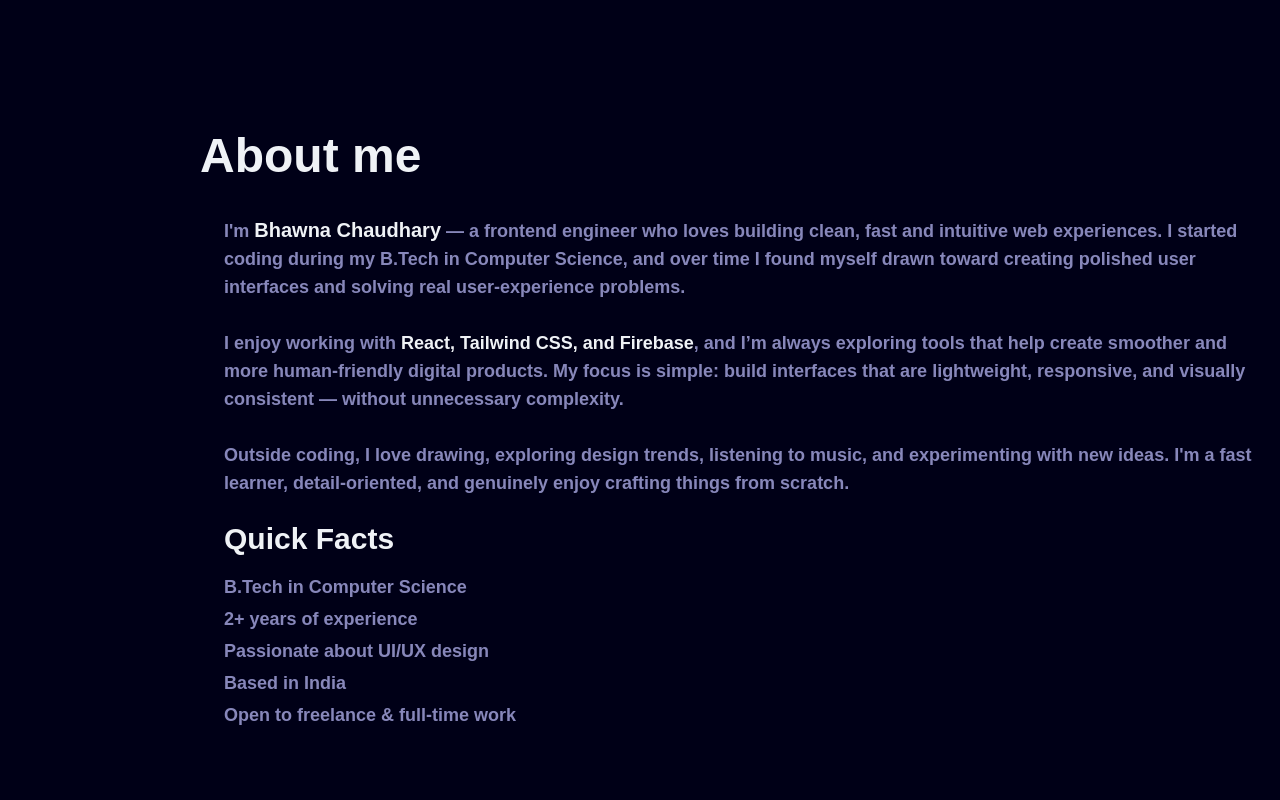
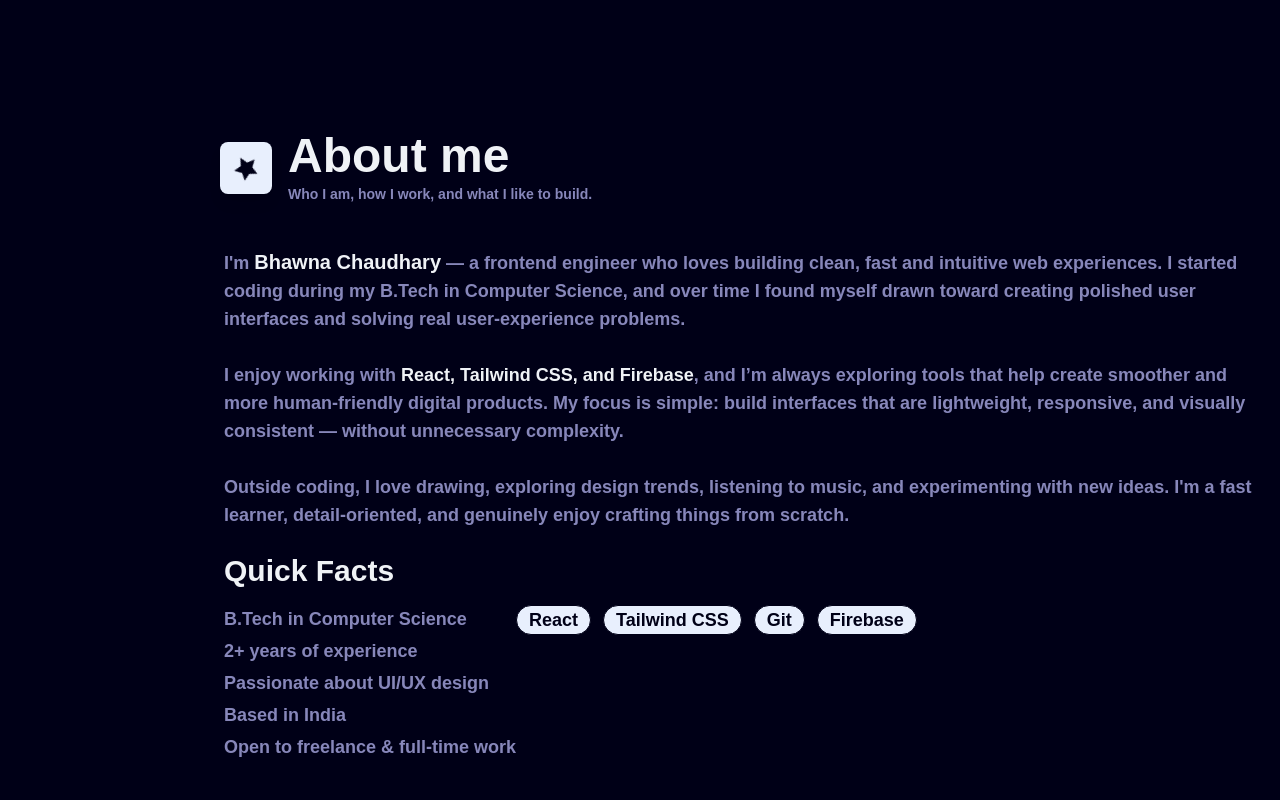
Before and after one commit to shiba-murmu/project-public-portfolio-website, a React (Vite) app: page / in a window 1280 px wide. Shown: the part 900-1700 px from the top of the page. Built offline with nearby package versions, Linux system fonts and the light colour scheme; a web font is replaced by a local one.

Commit message:
ALL ui is now set to the best user experience.

```diff
--- a/src/pages/Education_experience/Education_experience.jsx
+++ b/src/pages/Education_experience/Education_experience.jsx
@@ -80,14 +80,16 @@ export default function Education_experience() {
 
                 {/* Tabs / heading */}
                 <div className='w-[90%] md:w-[75%] flex flex-col md:flex-row md:items-end gap-4 md:gap-8 mt-4'>
-                    <div className='flex-1'>
-                        <h3 className='text-xl md:text-2xl font-bold'>Experience</h3>
-                        <p className='text-sm text-(--muted-text) mt-2'>Work history, projects and tech stacks — concise and scannable.</p>
-                    </div>
-
-                    <div className='flex gap-3 items-center'>
-                        <button className='px-3 py-1 rounded-md bg-(--button-background) text-(--button-text-color)'>Download CV</button>
-                        {/* <button onClick={() => document.getElementById('education-scroll')?.scrollIntoView({ behavior: 'smooth' })} className='px-3 py-1 rounded-md border border-(--border-color)'>Education</button> */}
+                    <div className="flex items-center gap-4 mb-6">
+                        <div className="p-3 rounded-lg bg-(--button-background) border border-(--border-color)">
+                            <svg width="28" height="28" className='animate-spin' viewBox="0 0 24 24" fill="none" xmlns="http://www.w3.org/2000/svg">
+                                <path d="M12 2L15.09 8.26L22 9.27L17 14.14L18.18 21.02L12 17.77L5.82 21.02L7 14.14L2 9.27L8.91 8.26L12 2Z" fill="var(--button-text-color)" />
+                            </svg>
+                        </div>
+                        <div className='flex-1'>
+                            <h3 className='text-xl md:text-2xl font-bold'>Experience</h3>
+                            <p className='text-sm text-(--muted-text) mt-2'>Work history, projects and tech stacks — concise and scannable.</p>
+                        </div>
                     </div>
                 </div>
 
--- a/src/pages/about/About.jsx
+++ b/src/pages/about/About.jsx
@@ -9,18 +9,26 @@ function About() {
     })
     return (
         <>
-            <div id='about' className='min-h-screen pt-5 md:pt-40 rounded-t-full  md:pl-50 flex flex-col justify-center md:justify-start items-center md:items-start  font-semibold'>
-                <div className=''>
-                    {/* <Heading_text text='About me' /> */}
+            <div id='about' className='min-h-screen pt-5 md:pt-40 rounded-t-full  md:pl-50 flex flex-col justify-center md:justify-start items-left tems-start  font-semibold'>
+                <div className="flex items-center px-5 gap-4 mb-2">
+                    <div className="p-3 rounded-lg bg-(--button-background)  shadow-lg">
+                        {/* simple badge icon */}
+                        <svg width="28" height="28" viewBox="0 0 24 24" className='animate-spin' fill="none" xmlns="http://www.w3.org/2000/svg">
+                            <path d="M12 2L15.09 8.26L22 9.27L17 14.14L18.18 21.02L12 17.77L5.82 21.02L7 14.14L2 9.27L8.91 8.26L12 2Z" fill="var(--button-text-color)" />
+                        </svg>
+                    </div>
+
+                    <div>
                         <Text text={'About me'} />
-
+                        <p className="text-sm text-(--muted-text) mt-1">Who I am, how I work, and what I like to build.</p>
+                    </div>
                 </div>
 
                 <div>
                     <section id="about" className="p-6 rounded-2xl" style={{ background: '' }}>
                         <div className="mt-3 md:flex md:flex-col md:gap-6">
                             <p
-                                className="text-md md:text-lg text-(--muted-text)                                                                              md:flex-1  text-center md:text-left"
+                                className="text-md md:text-lg text-(--muted-text)                                                                              md:flex-1  text-lefttext-left"
 
                             >
                                 I'm <span className="font-extrabold text-md md:text-xl text-(--text-color)">{name} {lastName}</span> — a frontend engineer who loves building
@@ -38,15 +46,25 @@ function About() {
                                 from scratch.
                             </p>
 
-                            <div className="mt-6 flex flex-col gap-2 justify-center items-center md:justify-start md:items-start md:mt-0 md:w-full">
+                            <div className="mt-6 flex flex-col gap-2 justify-left -center md:justify-start md:items-start md:mt-0 md:w-full">
                                 <h4 className="font-extrabold text-2xl md:text-3xl mb-2">Quick Facts</h4>
-                                <ol className=" text-(--muted-text) text-center md:text-start list-inside space-y-1 text-md md:text-lg">
+                                <div className='md:flex md:justify-center md:items-start'>
+                                    <ol className=" text-(--muted-text) md:text-start list-inside space-y-1 text-md md:text-lg">
                                         <li>B.Tech in Computer Science</li>
                                         <li>2+ years of experience</li>
                                         <li>Passionate about UI/UX design</li>
                                         <li>Based in India</li>
                                         <li>Open to freelance & full-time work</li>
                                     </ol>
+                                    <div className='md:flex md:justify-center md:items-center'>
+                                        <ul className='text-md md:text-lg flex flex-wrap gap-3 '>
+                                            <li className='px-3 border bg-(--button-background) text-(--button-text-color) rounded-full'>React</li>
+                                            <li className='px-3 border bg-(--button-background) text-(--button-text-color) rounded-full'>Tailwind CSS</li>
+                                            <li className='px-3 border bg-(--button-background) text-(--button-text-color) rounded-full'>Git</li>
+                                            <li className='px-3 border bg-(--button-background) text-(--button-text-color) rounded-full'>Firebase</li>
+                                        </ul>
+                                    </div>
+                                </div>
                             </div>
                         </div>
                     </section>
--- a/src/pages/educationDetails/Education.jsx
+++ b/src/pages/educationDetails/Education.jsx
@@ -43,7 +43,7 @@ const Education = () => {
         return (
             <div className={`w-full flex flex-col md:flex-row items-stretch gap-6`}>
                 {/* content block */}
-                <div className={`flex-1 flex ${contentOrder} justify-${align === 'left' ? 'start' : 'end'}`}>
+                <div className={`flex-1 flex ${contentOrder} ${align === 'left' ? 'justify-start' : 'justify-end'}`}>
                     <div className="bg-(--footer-background) border border-(--border-color) rounded-2xl p-6 md:p-10 w-full max-w-2xl shadow-sm hover:shadow-md transition-shadow">
                         <div className="flex items-start justify-between gap-4">
                             <div>
@@ -110,7 +110,7 @@ const Education = () => {
                 <div className="flex flex-col gap-8">
                     {data.map((item, idx) => (
                         <div key={idx} className="">
-                            <EducationCard item={item} align={idx % 2 === 0 ? 'left' : 'right'} />
+                            <EducationCard item={item} align={idx % 2 === 0 ? 'left' : 'end'} />
                         </div>
                     ))}
                 </div>
--- a/src/pages/profile/Profile.jsx
+++ b/src/pages/profile/Profile.jsx
@@ -64,7 +64,7 @@ function Profile() {
                         <div onClick={() => ScrollToSection('project')} className='cursor-pointer  px-4 py-2 rounded-md transition bg-(--button-background) text-(--button-text-color)  duration-300'>
                             View work
                         </div>
-                        <div onClick={() => ScrollToSection('footer')} className='cursor-pointer  border px-4 py-2 rounded-md hover:shadow-md border-(--exception-button-border) text-(--exception-button-text) hover:bg-(--border-color) bg-(--exception-button-background)  transition duration-300'>
+                        <div onClick={() => ScrollToSection('footer')} className='cursor-pointer  border px-4 py-2 rounded-md hover:shadow-md border-(--exception-button-border) text-(--exception-button-text) hover:bg-(--border-color) bg-(--footer-background)  transition duration-300'>
                             Contact
                         </div>
                     </div>
--- a/src/pages/skills/Skills.jsx
+++ b/src/pages/skills/Skills.jsx
@@ -31,10 +31,11 @@ export default function Skills() {
                 <div className="flex items-center gap-4 mb-8">
                     <div className="p-3 rounded-lg bg-(--button-background)  shadow-lg">
                         {/* simple badge icon */}
-                        <svg width="28" height="28" viewBox="0 0 24 24" fill="none" xmlns="http://www.w3.org/2000/svg">
+                        <svg width="28" height="28" className='animate-spin'  viewBox="0 0 24 24" fill="none" xmlns="http://www.w3.org/2000/svg">
                             <path d="M12 2L15.09 8.26L22 9.27L17 14.14L18.18 21.02L12 17.77L5.82 21.02L7 14.14L2 9.27L8.91 8.26L12 2Z" fill="var(--button-text-color)" />
                         </svg>
                     </div>
+
 
                     <div>
                         <Text text={'Technical Skills'} />
```
Lines whose indentation alone changed are shown as unchanged.
